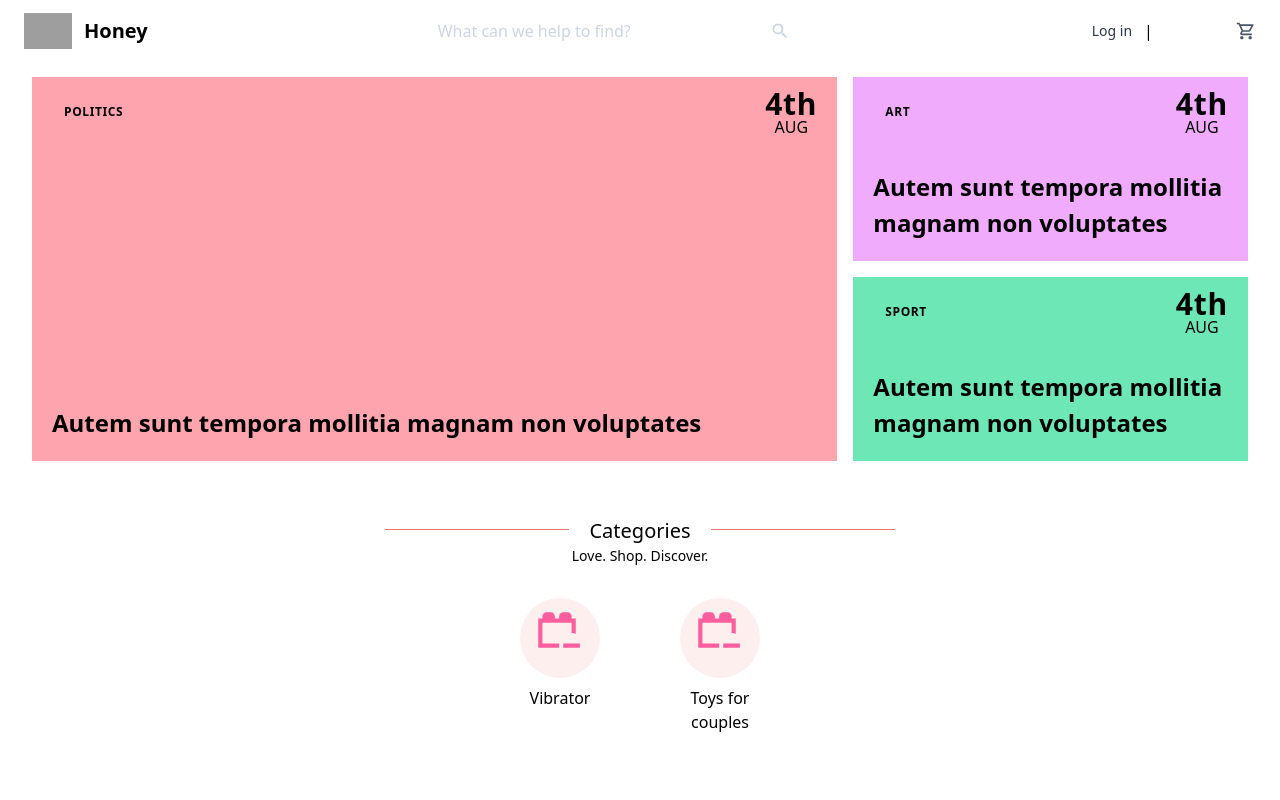
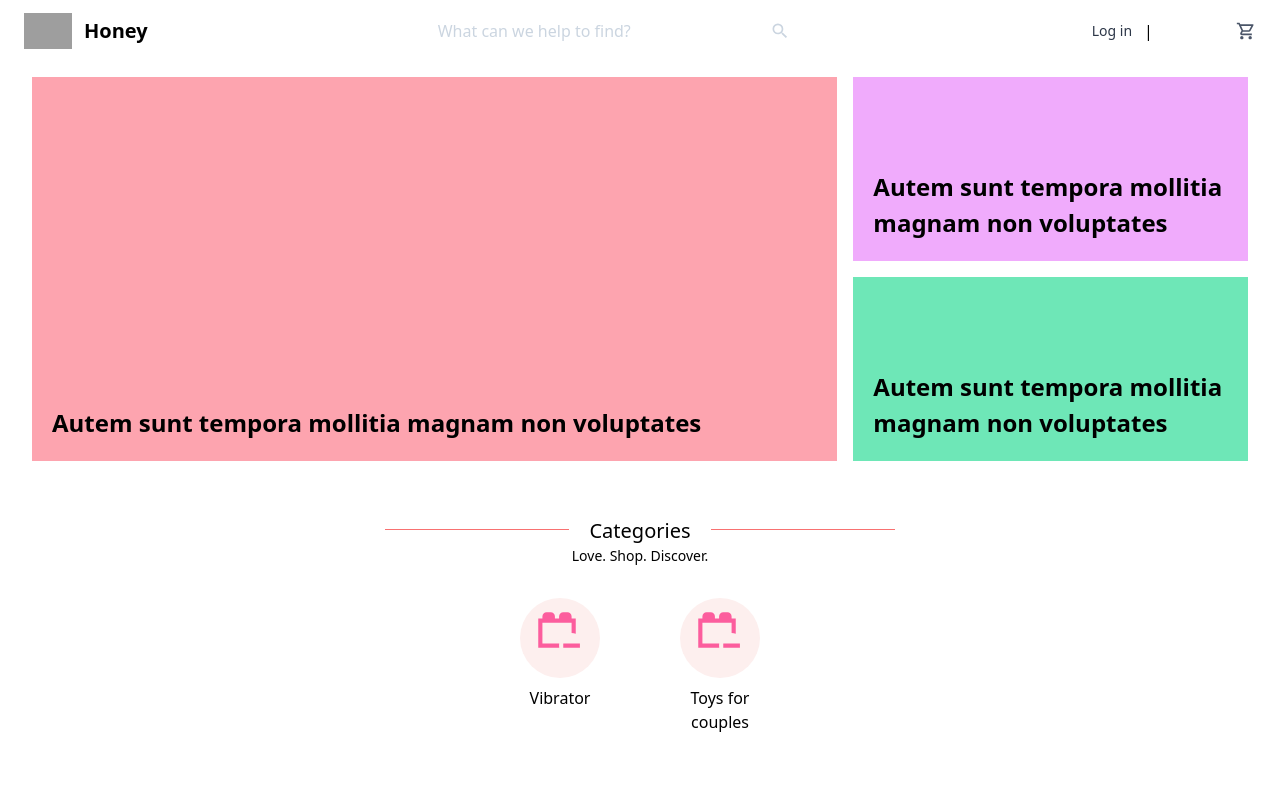
Before and after one commit to pedroffd/honey, a Next.js app: page / in a window 1280 px wide. Shown: the top 800 px of the page. Built offline with nearby package versions, Linux system fonts and the light colour scheme; grey boxes are pictures that could not be loaded.

Commit message:
removing unnecessary code

```diff
--- a/src/components/hero.tsx
+++ b/src/components/hero.tsx
@@ -3,7 +3,6 @@ import { useIsMobile } from '../hooks/hooks'
 import { highlightProducts } from '../mockedData'
 
 export interface IHighlightProduct {
-    topic: string
     date: string
     title: string
     href: string
@@ -37,13 +36,6 @@ const HeroMobile: React.FC<HeroProps> = ({ highlightProducts }) => {
                                         className={`absolute top-0 bottom-0 left-0 right-0 dark:via-transparent bg-${product.bg}`}
                                     ></div>
                                     <div className="absolute top-0 left-0 right-0 flex items-center justify-between mx-5 mt-3">
-                                        <a
-                                            rel="noopener noreferrer"
-                                            href="#"
-                                            className="px-3 py-2 text-xs font-semibold tracking-wider uppercase hover:underline dark:text-gray-100 dark:bg-violet-400"
-                                        >
-                                            {product.topic}
-                                        </a>
                                         <div className="flex flex-col justify-start text-center dark:text-gray-100">
                                             <span className="text-3xl font-semibold leading-none tracking-wide">
                                                 {product.date.split(' ')[0]}
@@ -91,23 +83,6 @@ const HeroWeb: React.FC<HeroProps> = ({ highlightProducts }) => {
                                 }
                             ></div>
 
-                            <div className="absolute top-0 left-0 right-0 flex items-center justify-between mx-5 mt-3">
-                                <a
-                                    rel="noopener noreferrer"
-                                    href="#"
-                                    className="px-3 py-2 text-xs font-semibold tracking-wider uppercase hover:underline dark:text-gray-100 dark:bg-violet-400"
-                                >
-                                    {product.topic}
-                                </a>
-                                <div className="flex flex-col justify-start text-center dark:text-gray-100">
-                                    <span className="text-3xl font-semibold leading-none tracking-wide">
-                                        {product.date.split(' ')[0]}
-                                    </span>
-                                    <span className="leading-none uppercase">
-                                        {product.date.split(' ')[1]}
-                                    </span>
-                                </div>
-                            </div>
                             <h2 className="z-10 p-5">
                                 <a
                                     rel="noopener noreferrer"
--- a/src/components/new_products.tsx
+++ b/src/components/new_products.tsx
@@ -5,7 +5,7 @@ import Carousel from 'better-react-carousel'
 
 const NewProducts = () => {
     return (
-        <section className="max-w-4xl pl-4 pr-4 pt-4 pb-4 mx-auto">
+        <section className="max-w-4xl pl-4 pr-4 pt-4 pb-4 mx-auto hidden md:block">
             <SectionTitle title="New products" subtitle="" />
 
             <Carousel
--- a/src/mockedData.ts
+++ b/src/mockedData.ts
@@ -6,21 +6,18 @@ import { IProduct } from './components/product_card'
 import { IconToyBrickMinusOutline } from './assets/icons/icon-list'
 export const highlightProducts: IHighlightProduct[] = [
   {
-    topic: 'Politics',
     date: '4th Aug',
     title: 'Autem sunt tempora mollitia magnam non voluptates',
     href: 'https://google.com',
     bg: 'bg-rose-300',
   },
   {
-    topic: 'Art',
     date: '4th Aug',
     title: 'Autem sunt tempora mollitia magnam non voluptates',
     href: 'https://google.com',
     bg: 'bg-fuchsia-300',
   },
   {
-    topic: 'Sport',
     date: '4th Aug',
     title: 'Autem sunt tempora mollitia magnam non voluptates',
     href: 'https://google.com',
```
